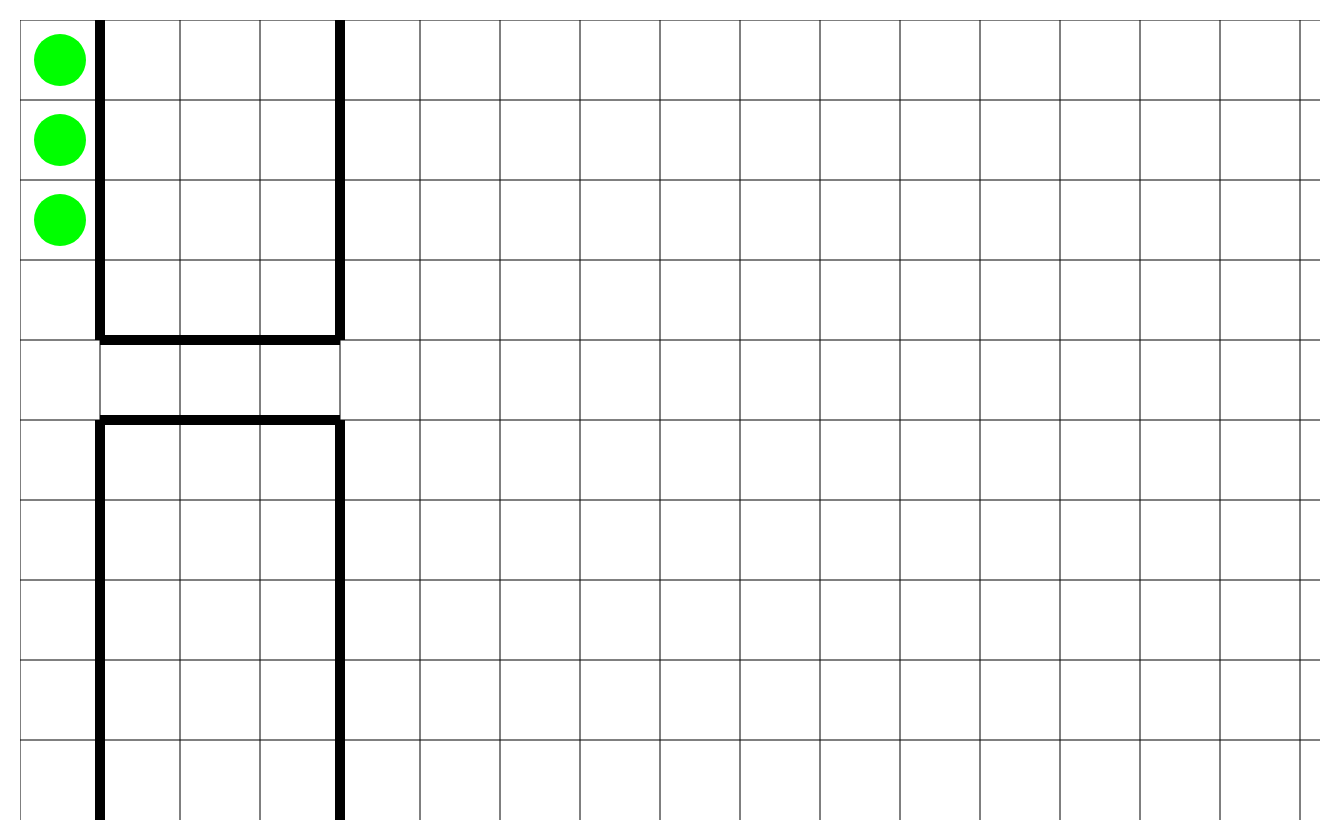
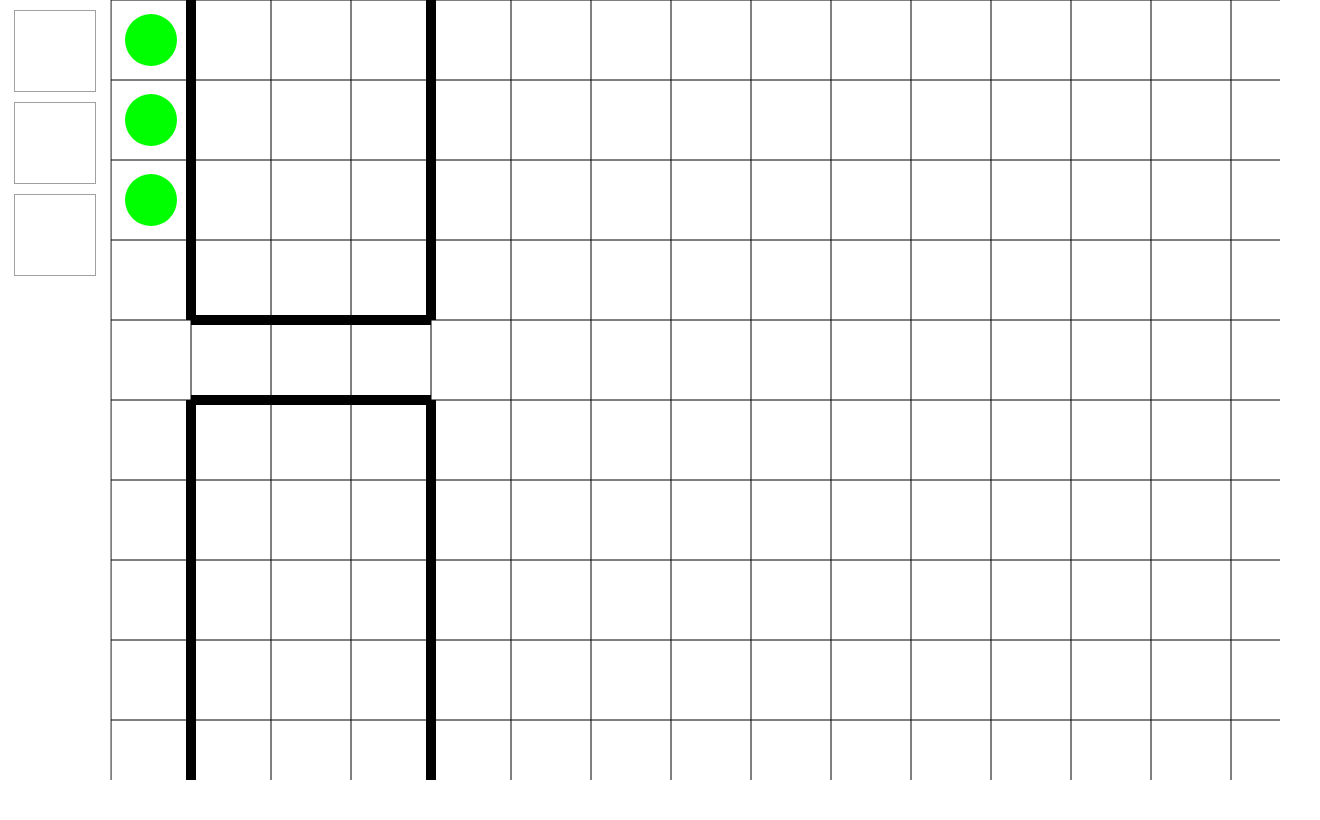
Before and after one commit to ryantk/ace-crusades, a React (Create React App) app: page / in a window 1280 px wide. Shown: the whole page, 1320 px wide, since content can reach past the window. Built offline with nearby package versions, Linux system fonts and the light colour scheme.

Commit message:
simple toolbar with squad members on

```diff
--- a/src/App.css
+++ b/src/App.css
@@ -1,5 +1,7 @@
 .App {
-  text-align: center;
+  display: flex;
+  flex-direction: row;
+  justify-content: flex-start;
 }
 
 #viewport {
--- a/src/App.tsx
+++ b/src/App.tsx
@@ -2,10 +2,12 @@ import React from 'react';
 import './App.css';
 
 import Grid from './features/grid/Grid';
+import PlayerStatus from './features/LeftSidebar';
 
 function App() {
   return (
     <div className="App">
+      <PlayerStatus />
       <Grid />
     </div>
   );
--- /dev/null
+++ b/src/features/LeftSidebar.css
@@ -0,0 +1,20 @@
+#leftSidebar {
+  width: 120px;
+  display: flex;
+  flex-direction: column;
+  justify-content: flex-start;
+  align-items: center;
+
+  border-right: 1px solid #a0a0a0;
+}
+
+.playerIcon:first-of-type {
+  margin-top: 10px;
+}
+
+.playerIcon {
+  height: 80px;
+  width: 80px;
+  border: 1px solid #a0a0a0;
+  margin-bottom: 10px;
+}
--- /dev/null
+++ b/src/features/LeftSidebar.tsx
@@ -0,0 +1,18 @@
+import React from 'react';
+import { levelDefinitions } from './grid/levels';
+import "./LeftSidebar.css";
+
+export default function LeftSidebar() {
+  const levelNumber = 1;
+
+  const { squad } = levelDefinitions[levelNumber];
+
+  return (
+    <div id="leftSidebar">
+      {squad.map((squadMember, i) =>
+        <div className="playerIcon" key={i}>
+        </div>
+      )}
+    </div>
+  );
+}
--- a/src/features/grid/Grid.tsx
+++ b/src/features/grid/Grid.tsx
@@ -47,7 +47,7 @@ export default function Grid() {
   }, [drawGrid]);
 
   return (
-    <div id="viewport" style={{ height: screenHeight, width: "100%", padding: 20 }}>
+    <div id="viewport" style={{ height: screenHeight, width: "100%" }}>
       <canvas ref={canvasRef} width={canvasWidth} height={canvasHeight} style={{  }} />
     </div>
   );
```
